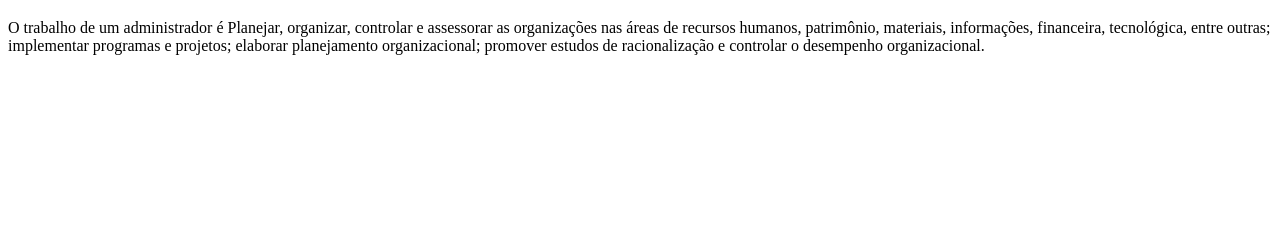
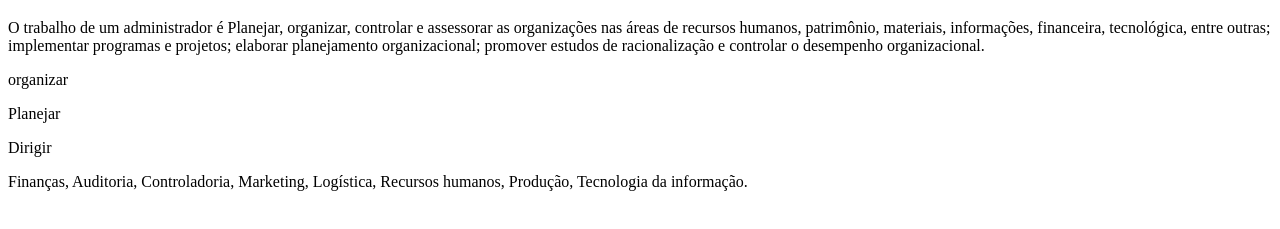
Before and after one commit to samur101334/osmntosvinho, a plain HTML site: page index.html in a window 1280 px wide. Shown: the part 95-324 px from the top of the page. Drawn offline with Linux system fonts and the light colour scheme.

Commit message:
Update index.html
chnge code

```diff
--- a/index.html
+++ b/index.html
@@ -1,5 +1,5 @@
 <!DOCTYPE html>
-<html lang="en">
+<html lang="pt-br">
 <head>
     <meta charset="UTF-8">
     <meta name="viewport" content="width=device-width, initial-scale=1.0">
@@ -12,5 +12,12 @@
        organizações nas áreas de recursos humanos, patrimônio, materiais, informações, financeira, tecnológica, entre outras;
        implementar programas e projetos; elaborar planejamento organizacional;
        promover estudos de racionalização e controlar o desempenho organizacional.</p>
+    <div>
+    <p>organizar</p>
+    <p>Planejar</p>
+    <p>Dirigir</p>
+    <p>Finanças, Auditoria, Controladoria, Marketing, Logística, Recursos humanos, Produção, Tecnologia da informação.
+    </p>
+    </div>
 </body>
 </html>
```
